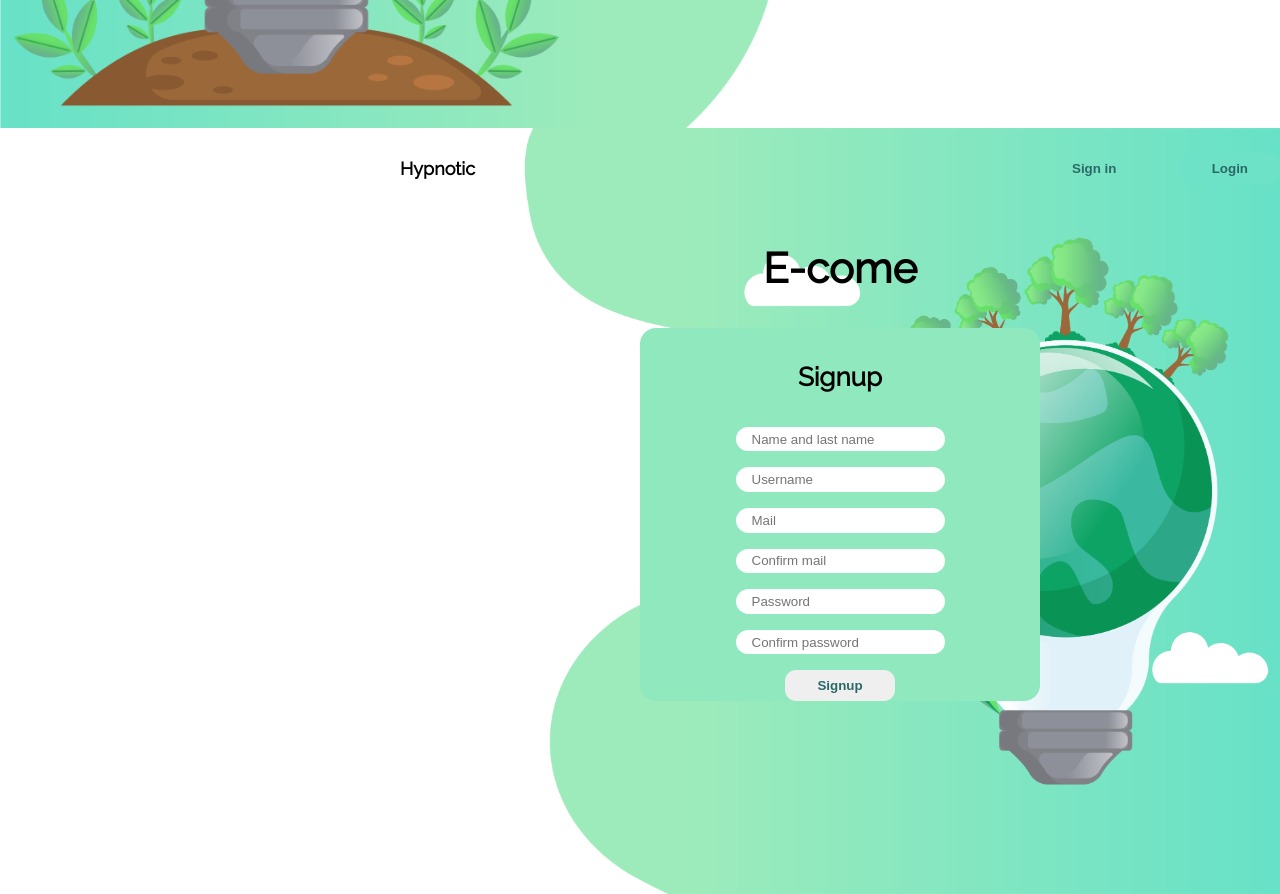
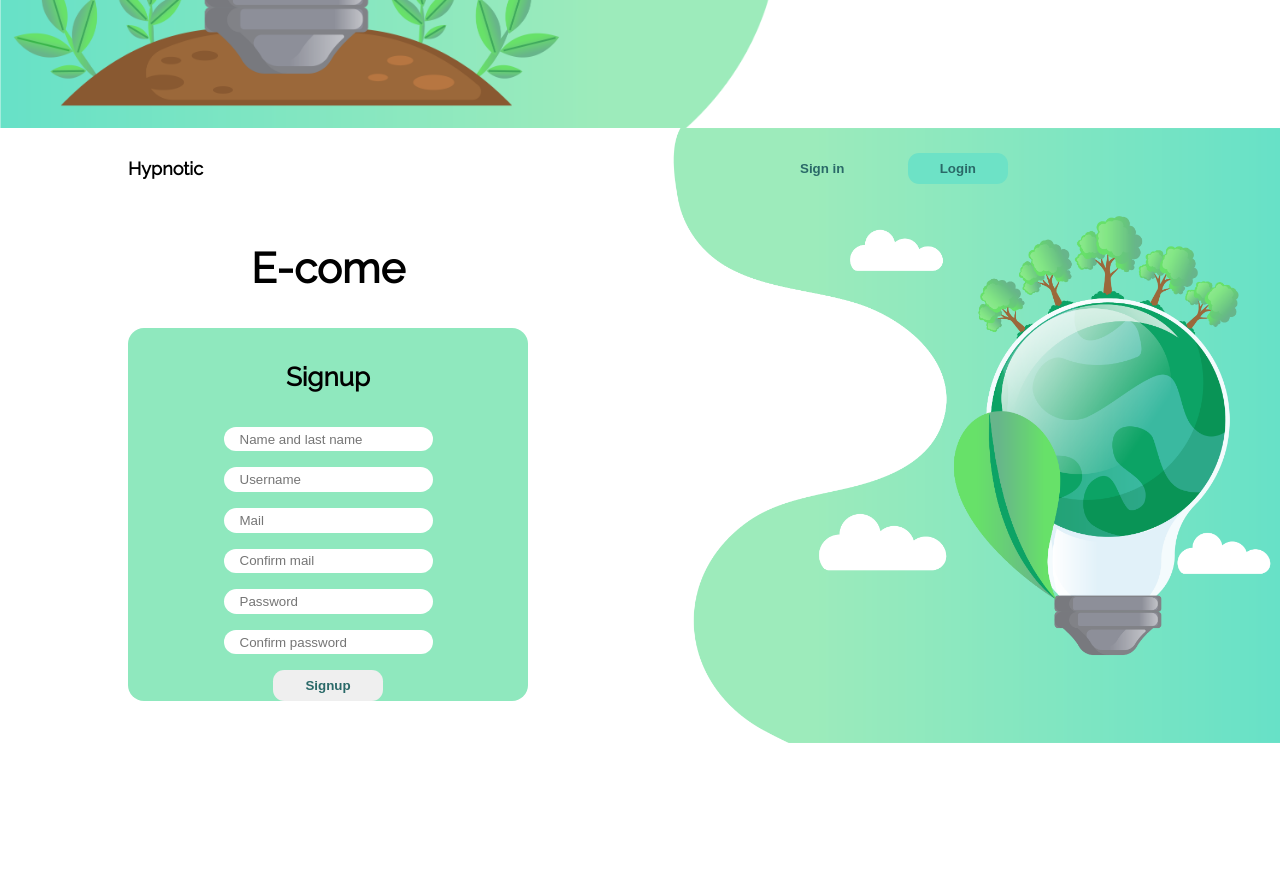
Before and after one commit to sebastiansolocali/ProyectoWeb, a React (Create React App) app: page / in a window 1280 px wide. Shown: the part 1580-2474 px from the top of the page. After the commit the page ends 2323 px from the top, so only its background shows below. Built offline with nearby package versions, Linux system fonts and the light colour scheme.

Commit message:
Se ajustaron las dimensiones de la pantalla

```diff
--- a/src/Components/Signup/Signup.css
+++ b/src/Components/Signup/Signup.css
@@ -1,20 +1,27 @@
 .o-signup {
+    width: 100%;
     display: flex;
-    align-items: flex-end;
+    align-items: center;
     flex-direction: column;
 }
 
-.o-header {
-    margin-left: 0rem;
+.o-img-container-signup {
+    width: 100%;
+    display: flex;
+    justify-content: flex-end;
 }
 
 .o-img-fondo-signup {
     position: relative;
-    width: 97vh;
+    width: 48.7%;
 }
 
 .o-signup-section {
+    width: 80%;
     position: absolute;
+    display: flex;
+    flex-direction: column;
+    align-items: flex-start;
 }
 
 .o-box-signup {
--- a/src/Components/Signup/Signup.js
+++ b/src/Components/Signup/Signup.js
@@ -18,9 +18,11 @@ class Signup extends Component {
     render() {
         return(
             <div className="o-signup">
-                <img alt="" src={fondo} className="o-img-fondo-signup"/>
+                <div className="o-img-container-signup">
+                    <img alt="" src={fondo} className="o-img-fondo-signup"/>
+                </div>
                 <section className="o-signup-section">
-                    <Header1 className="o-header"/>
+                    <Header1 />
                     <div className="o-box-signup">
                         <h2>E-come</h2>
                         <div className="o-info-signup">
```
